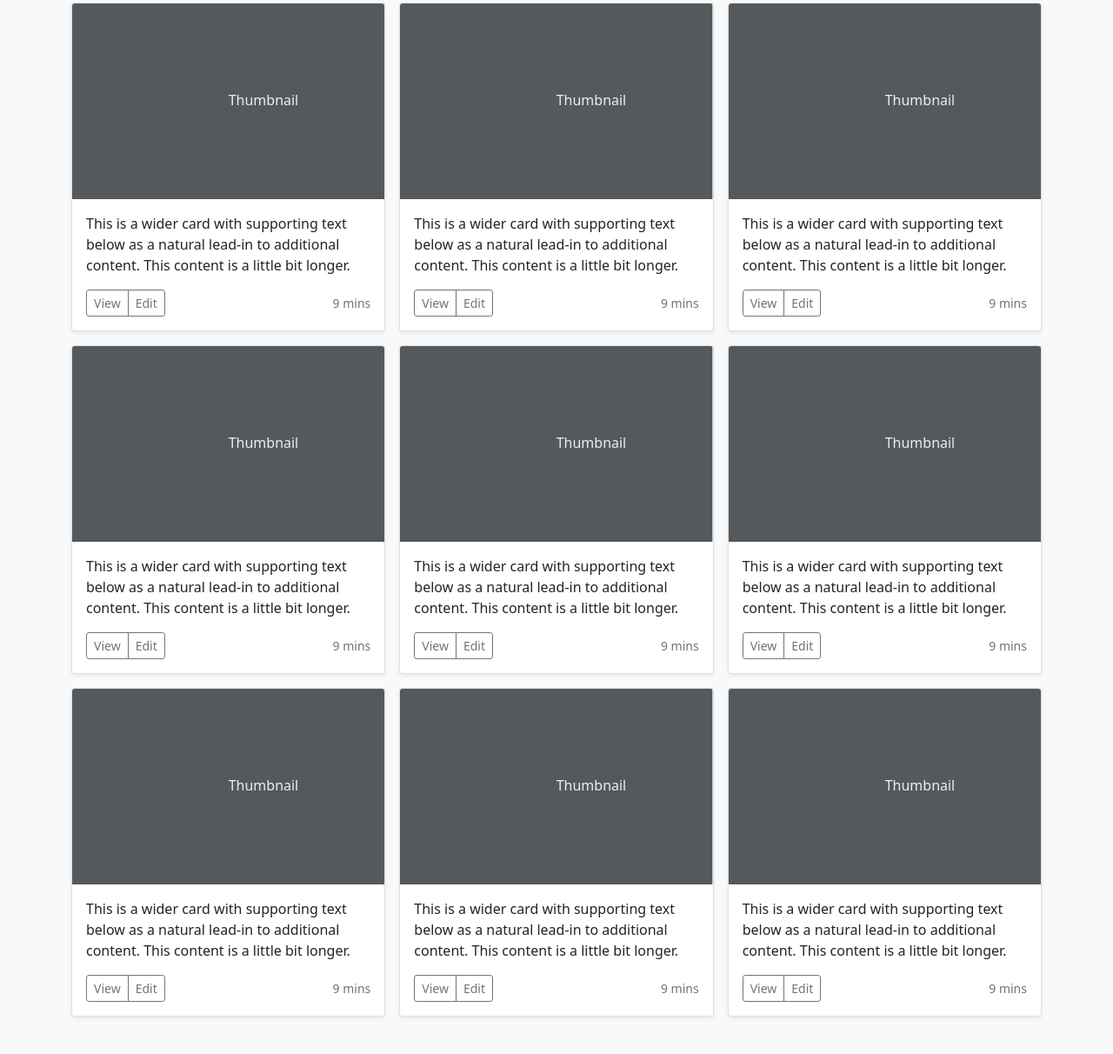
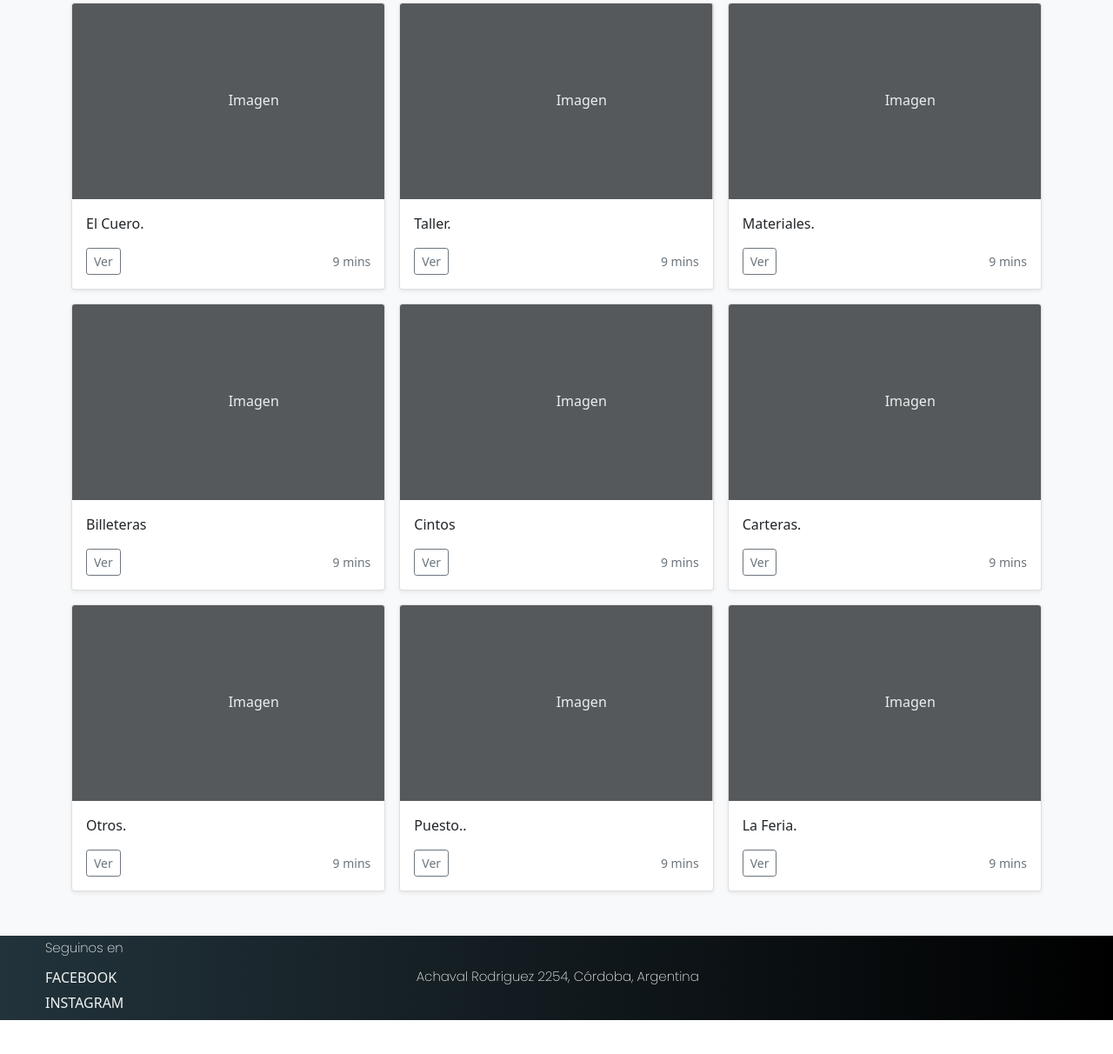
Before and after one commit to Maucopozo/Danelo, a plain HTML site: page Paginas/Multimedia.html in a window 1280 px wide. Shown: the part 876-2088 px from the top of the page at 87% size. After the commit the page ends 2049 px from the top, so only its background shows below. Drawn offline with nearby package versions, Linux system fonts and the light colour scheme.

Commit message:
Preentrega2

```diff
--- a/Paginas/Multimedia.html
+++ b/Paginas/Multimedia.html
@@ -138,18 +138,36 @@
             <div class="card shadow-sm">
               <svg class="bd-placeholder-img card-img-top" width="100%" height="225" xmlns="http://www.w3.org/2000/svg"
                 role="img" aria-label="Placeholder: Thumbnail" preserveAspectRatio="xMidYMid slice" focusable="false">
-                <title>Placeholder</title>
+                <title>Billetera de Cuero</title>
                 <rect width="100%" height="100%" fill="#55595c" /><text x="50%" y="50%" fill="#eceeef"
-                  dy=".3em">Thumbnail</text>
+                  dy=".3em">Imagen</text>
               </svg>
 
               <div class="card-body">
-                <p class="card-text">This is a wider card with supporting text below as a natural lead-in to additional
-                  content. This content is a little bit longer.</p>
+                <p class="card-text">El Cuero.</p>
                 <div class="d-flex justify-content-between align-items-center">
                   <div class="btn-group">
-                    <button type="button" class="btn btn-sm btn-outline-secondary">View</button>
-                    <button type="button" class="btn btn-sm btn-outline-secondary">Edit</button>
+                    <button type="button" class="btn btn-sm btn-outline-secondary">Ver</button>
+                  </div>
+                  <small class="text-muted">9 mins</small>
+                </div>
+              </div>
+            </div>
+          </div>
+          <div class="col">
+            <div class="card shadow-sm">
+              <svg class="bd-placeholder-img card-img-top" width="100%" height="225" xmlns:a="http://ns.adobe.com/AdobeSVGViewerExtensions/3.0/"
+                role="img" aria-label="Placeholder: Thumbnail" preserveAspectRatio="xMidYMid slice" focusable="false">
+                <title>Placeholder</title>
+                <rect width="100%" height="100%" fill="#55595c" /><text x="50%" y="50%" fill="#eceeef"
+                  dy=".3em">Imagen</text>
+              </svg>
+
+              <div class="card-body">
+                <p class="card-text">Taller.</p>
+                <div class="d-flex justify-content-between align-items-center">
+                  <div class="btn-group">
+                    <button type="button" class="btn btn-sm btn-outline-secondary">Ver</button>
                   </div>
                   <small class="text-muted">9 mins</small>
                 </div>
@@ -162,38 +180,14 @@
                 role="img" aria-label="Placeholder: Thumbnail" preserveAspectRatio="xMidYMid slice" focusable="false">
                 <title>Placeholder</title>
                 <rect width="100%" height="100%" fill="#55595c" /><text x="50%" y="50%" fill="#eceeef"
-                  dy=".3em">Thumbnail</text>
+                  dy=".3em">Imagen</text>
               </svg>
 
               <div class="card-body">
-                <p class="card-text">This is a wider card with supporting text below as a natural lead-in to additional
-                  content. This content is a little bit longer.</p>
+                <p class="card-text">Materiales.</p>
                 <div class="d-flex justify-content-between align-items-center">
                   <div class="btn-group">
-                    <button type="button" class="btn btn-sm btn-outline-secondary">View</button>
-                    <button type="button" class="btn btn-sm btn-outline-secondary">Edit</button>
-                  </div>
-                  <small class="text-muted">9 mins</small>
-                </div>
-              </div>
-            </div>
-          </div>
-          <div class="col">
-            <div class="card shadow-sm">
-              <svg class="bd-placeholder-img card-img-top" width="100%" height="225" xmlns="http://www.w3.org/2000/svg"
-                role="img" aria-label="Placeholder: Thumbnail" preserveAspectRatio="xMidYMid slice" focusable="false">
-                <title>Placeholder</title>
-                <rect width="100%" height="100%" fill="#55595c" /><text x="50%" y="50%" fill="#eceeef"
-                  dy=".3em">Thumbnail</text>
-              </svg>
-
-              <div class="card-body">
-                <p class="card-text">This is a wider card with supporting text below as a natural lead-in to additional
-                  content. This content is a little bit longer.</p>
-                <div class="d-flex justify-content-between align-items-center">
-                  <div class="btn-group">
-                    <button type="button" class="btn btn-sm btn-outline-secondary">View</button>
-                    <button type="button" class="btn btn-sm btn-outline-secondary">Edit</button>
+                    <button type="button" class="btn btn-sm btn-outline-secondary">Ver</button>
                   </div>
                   <small class="text-muted">9 mins</small>
                 </div>
@@ -207,16 +201,14 @@
                 role="img" aria-label="Placeholder: Thumbnail" preserveAspectRatio="xMidYMid slice" focusable="false">
                 <title>Placeholder</title>
                 <rect width="100%" height="100%" fill="#55595c" /><text x="50%" y="50%" fill="#eceeef"
-                  dy=".3em">Thumbnail</text>
+                  dy=".3em">Imagen</text>
               </svg>
 
               <div class="card-body">
-                <p class="card-text">This is a wider card with supporting text below as a natural lead-in to additional
-                  content. This content is a little bit longer.</p>
+                <p class="card-text">Billeteras</p>
                 <div class="d-flex justify-content-between align-items-center">
                   <div class="btn-group">
-                    <button type="button" class="btn btn-sm btn-outline-secondary">View</button>
-                    <button type="button" class="btn btn-sm btn-outline-secondary">Edit</button>
+                    <button type="button" class="btn btn-sm btn-outline-secondary">Ver</button>
                   </div>
                   <small class="text-muted">9 mins</small>
                 </div>
@@ -229,16 +221,14 @@
                 role="img" aria-label="Placeholder: Thumbnail" preserveAspectRatio="xMidYMid slice" focusable="false">
                 <title>Placeholder</title>
                 <rect width="100%" height="100%" fill="#55595c" /><text x="50%" y="50%" fill="#eceeef"
-                  dy=".3em">Thumbnail</text>
+                  dy=".3em">Imagen</text>
               </svg>
 
               <div class="card-body">
-                <p class="card-text">This is a wider card with supporting text below as a natural lead-in to additional
-                  content. This content is a little bit longer.</p>
+                <p class="card-text">Cintos</p>
                 <div class="d-flex justify-content-between align-items-center">
                   <div class="btn-group">
-                    <button type="button" class="btn btn-sm btn-outline-secondary">View</button>
-                    <button type="button" class="btn btn-sm btn-outline-secondary">Edit</button>
+                    <button type="button" class="btn btn-sm btn-outline-secondary">Ver</button>
                   </div>
                   <small class="text-muted">9 mins</small>
                 </div>
@@ -251,16 +241,14 @@
                 role="img" aria-label="Placeholder: Thumbnail" preserveAspectRatio="xMidYMid slice" focusable="false">
                 <title>Placeholder</title>
                 <rect width="100%" height="100%" fill="#55595c" /><text x="50%" y="50%" fill="#eceeef"
-                  dy=".3em">Thumbnail</text>
+                  dy=".3em">Imagen</text>
               </svg>
 
               <div class="card-body">
-                <p class="card-text">This is a wider card with supporting text below as a natural lead-in to additional
-                  content. This content is a little bit longer.</p>
+                <p class="card-text">Carteras.</p>
                 <div class="d-flex justify-content-between align-items-center">
                   <div class="btn-group">
-                    <button type="button" class="btn btn-sm btn-outline-secondary">View</button>
-                    <button type="button" class="btn btn-sm btn-outline-secondary">Edit</button>
+                    <button type="button" class="btn btn-sm btn-outline-secondary">Ver</button>
                   </div>
                   <small class="text-muted">9 mins</small>
                 </div>
@@ -274,16 +262,14 @@
                 role="img" aria-label="Placeholder: Thumbnail" preserveAspectRatio="xMidYMid slice" focusable="false">
                 <title>Placeholder</title>
                 <rect width="100%" height="100%" fill="#55595c" /><text x="50%" y="50%" fill="#eceeef"
-                  dy=".3em">Thumbnail</text>
+                  dy=".3em">Imagen</text>
               </svg>
 
               <div class="card-body">
-                <p class="card-text">This is a wider card with supporting text below as a natural lead-in to additional
-                  content. This content is a little bit longer.</p>
+                <p class="card-text">Otros.</p>
                 <div class="d-flex justify-content-between align-items-center">
                   <div class="btn-group">
-                    <button type="button" class="btn btn-sm btn-outline-secondary">View</button>
-                    <button type="button" class="btn btn-sm btn-outline-secondary">Edit</button>
+                    <button type="button" class="btn btn-sm btn-outline-secondary">Ver</button>
                   </div>
                   <small class="text-muted">9 mins</small>
                 </div>
@@ -296,16 +282,14 @@
                 role="img" aria-label="Placeholder: Thumbnail" preserveAspectRatio="xMidYMid slice" focusable="false">
                 <title>Placeholder</title>
                 <rect width="100%" height="100%" fill="#55595c" /><text x="50%" y="50%" fill="#eceeef"
-                  dy=".3em">Thumbnail</text>
+                  dy=".3em">Imagen</text>
               </svg>
 
               <div class="card-body">
-                <p class="card-text">This is a wider card with supporting text below as a natural lead-in to additional
-                  content. This content is a little bit longer.</p>
+                <p class="card-text">Puesto..</p>
                 <div class="d-flex justify-content-between align-items-center">
                   <div class="btn-group">
-                    <button type="button" class="btn btn-sm btn-outline-secondary">View</button>
-                    <button type="button" class="btn btn-sm btn-outline-secondary">Edit</button>
+                    <button type="button" class="btn btn-sm btn-outline-secondary">Ver</button>
                   </div>
                   <small class="text-muted">9 mins</small>
                 </div>
@@ -318,16 +302,14 @@
                 role="img" aria-label="Placeholder: Thumbnail" preserveAspectRatio="xMidYMid slice" focusable="false">
                 <title>Placeholder</title>
                 <rect width="100%" height="100%" fill="#55595c" /><text x="50%" y="50%" fill="#eceeef"
-                  dy=".3em">Thumbnail</text>
+                  dy=".3em">Imagen</text>
               </svg>
 
               <div class="card-body">
-                <p class="card-text">This is a wider card with supporting text below as a natural lead-in to additional
-                  content. This content is a little bit longer.</p>
+                <p class="card-text">La Feria.</p>
                 <div class="d-flex justify-content-between align-items-center">
                   <div class="btn-group">
-                    <button type="button" class="btn btn-sm btn-outline-secondary">View</button>
-                    <button type="button" class="btn btn-sm btn-outline-secondary">Edit</button>
+                    <button type="button" class="btn btn-sm btn-outline-secondary">Ver</button>
                   </div>
                   <small class="text-muted">9 mins</small>
                 </div>
@@ -338,6 +320,23 @@
       </div>
     </div>
 
+    <!--footer-->
+    <footer>
+      <ul>
+        <li class="footerUno">
+          <h4>Seguinos en</h4>
+        </li>
+        <li class="footerUno"><a href="https://www.facebook.com/" target="blank">FACEBOOK</a></li>
+        <li class="footerUno"><a href="https://www.instagram.com/" target="blank">INSTAGRAM</a></li>
+      </ul>
+      <ul class="footerDos">
+        <li class="footerDos">
+          <h4>Achaval Rodriguez 2254, Córdoba, Argentina</h4>
+        </li>
+
+      </ul>
+
+    </footer>
   </main>
 
   <!--AGREGADOS-->
```
Also changed, not shown: css/estilo.css (+8 -1 lines), index.html (+13 -54 lines).
